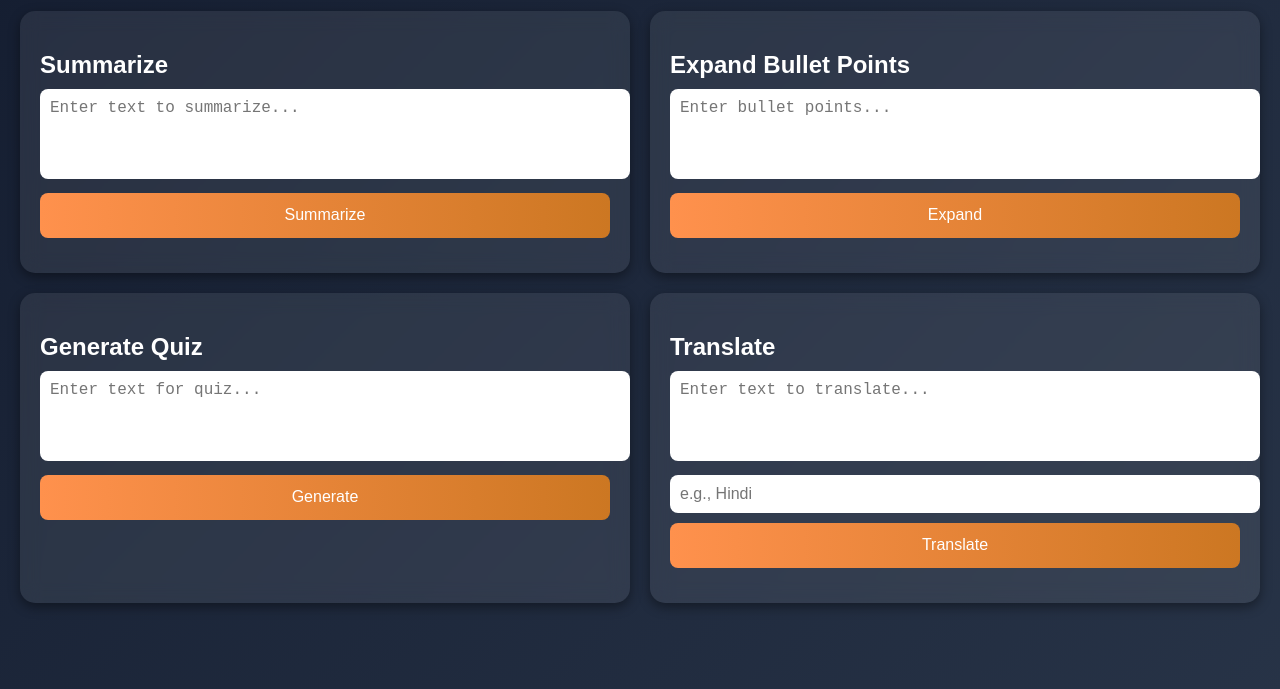
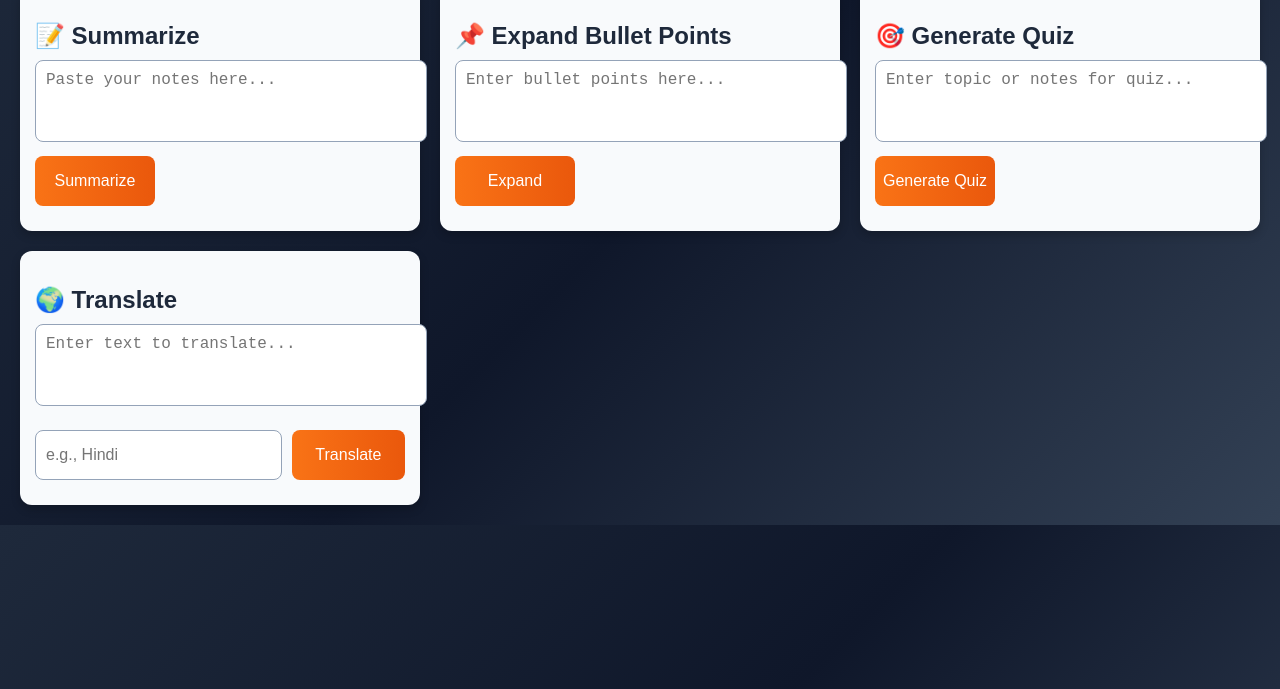
Before and after one commit to priya2339/Note-genius, a plain HTML site: page frontend/index.html in a window 1280 px wide. Shown: the part 111-800 px from the top of the page. Drawn offline with Linux system fonts and the light colour scheme.

Commit message:
Update index.html

```diff
--- a/frontend/index.html
+++ b/frontend/index.html
@@ -46,7 +46,7 @@
  -->
 
 
-
+<!--
 <!DOCTYPE html>
 <html lang="en">
 <head>
@@ -93,4 +93,144 @@
 
   <script src="script.js"></script>
 </body>
+</html> -->
+
+
+
+
+<!-- frontend/index.html -->
+<!DOCTYPE html>
+<html lang="en">
+<head>
+  <meta charset="UTF-8" />
+  <meta name="viewport" content="width=device-width, initial-scale=1.0"/>
+  <title>AI Learning Assistant</title>
+  <style>
+    /* ====== Global Styles ====== */
+    body {
+      font-family: Arial, sans-serif;
+      background: linear-gradient(135deg, #1E293B, #0F172A, #334155);
+      margin: 0;
+      padding: 20px;
+      color: #E2E8F0;
+    }
+
+    h1 {
+      text-align: center;
+      margin-bottom: 20px;
+    }
+
+    /* ====== Layout ====== */
+    .grid-container {
+      display: grid;
+      grid-template-columns: repeat(auto-fit, minmax(320px, 1fr));
+      gap: 20px;
+    }
+
+    .tool-card {
+      background: #F8FAFC;
+      padding: 15px;
+      border-radius: 12px;
+      box-shadow: 0px 4px 10px rgba(0,0,0,0.2);
+      color: #1E293B;
+      transition: transform 0.3s ease, box-shadow 0.3s ease;
+    }
+
+    .tool-card:hover {
+      transform: translateY(-5px);
+      box-shadow: 0px 8px 16px rgba(0,0,0,0.3);
+    }
+
+    .tool-card h2 {
+      margin-bottom: 10px;
+    }
+
+    /* ====== Textarea ====== */
+    textarea {
+      width: 100%;
+      height: 60px;
+      resize: none;
+      padding: 10px;
+      border: 1px solid #94A3B8;
+      border-radius: 8px;
+      font-size: 1rem;
+      margin-bottom: 10px;
+    }
+
+    /* ====== Input ====== */
+    input[type="text"] {
+      width: calc(100% - 130px);
+      padding: 10px;
+      border-radius: 8px;
+      border: 1px solid #94A3B8;
+      font-size: 1rem;
+      margin-right: 10px;
+    }
+
+    /* ====== Buttons ====== */
+    button {
+      width: 120px;
+      background: linear-gradient(90deg, #F97316, #EA580C);
+      color: white;
+      border: none;
+      border-radius: 8px;
+      font-size: 1rem;
+      cursor: pointer;
+      transition: all 0.3s ease;
+      height: 50px;
+    }
+
+    button:hover {
+      background: linear-gradient(90deg, #EA580C, #F97316);
+      transform: scale(1.05);
+    }
+
+    /* ====== Output ====== */
+    .output {
+      margin-top: 10px;
+      font-size: 0.95rem;
+      color: #475569;
+    }
+  </style>
+</head>
+<body>
+  <h1>AI Learning Assistant</h1>
+
+  <main class="grid-container">
+    <!-- Row 1 -->
+    <section class="tool-card">
+      <h2>📝 Summarize</h2>
+      <textarea id="summarizeInput" placeholder="Paste your notes here..."></textarea>
+      <button onclick="summarizeNotes()">Summarize</button>
+      <div class="output" id="summaryOutput"></div>
+    </section>
+
+    <section class="tool-card">
+      <h2>📌 Expand Bullet Points</h2>
+      <textarea id="expandInput" placeholder="Enter bullet points here..."></textarea>
+      <button onclick="expandBullets()">Expand</button>
+      <div class="output" id="expandOutput"></div>
+    </section>
+
+    <!-- Row 2 -->
+    <section class="tool-card">
+      <h2>🎯 Generate Quiz</h2>
+      <textarea id="quizInput" placeholder="Enter topic or notes for quiz..."></textarea>
+      <button onclick="generateQuiz()">Generate Quiz</button>
+      <div class="output" id="quizOutput"></div>
+    </section>
+
+    <section class="tool-card">
+      <h2>🌍 Translate</h2>
+      <textarea id="translateInput" placeholder="Enter text to translate..."></textarea>
+      <div style="display: flex; margin-top: 10px;">
+        <input type="text" id="targetLanguage" placeholder="e.g., Hindi" />
+        <button onclick="translateText()">Translate</button>
+      </div>
+      <div class="output" id="translateOutput"></div>
+    </section>
+  </main>
+
+  <script src="script.js"></script>
+</body>
 </html>
```
